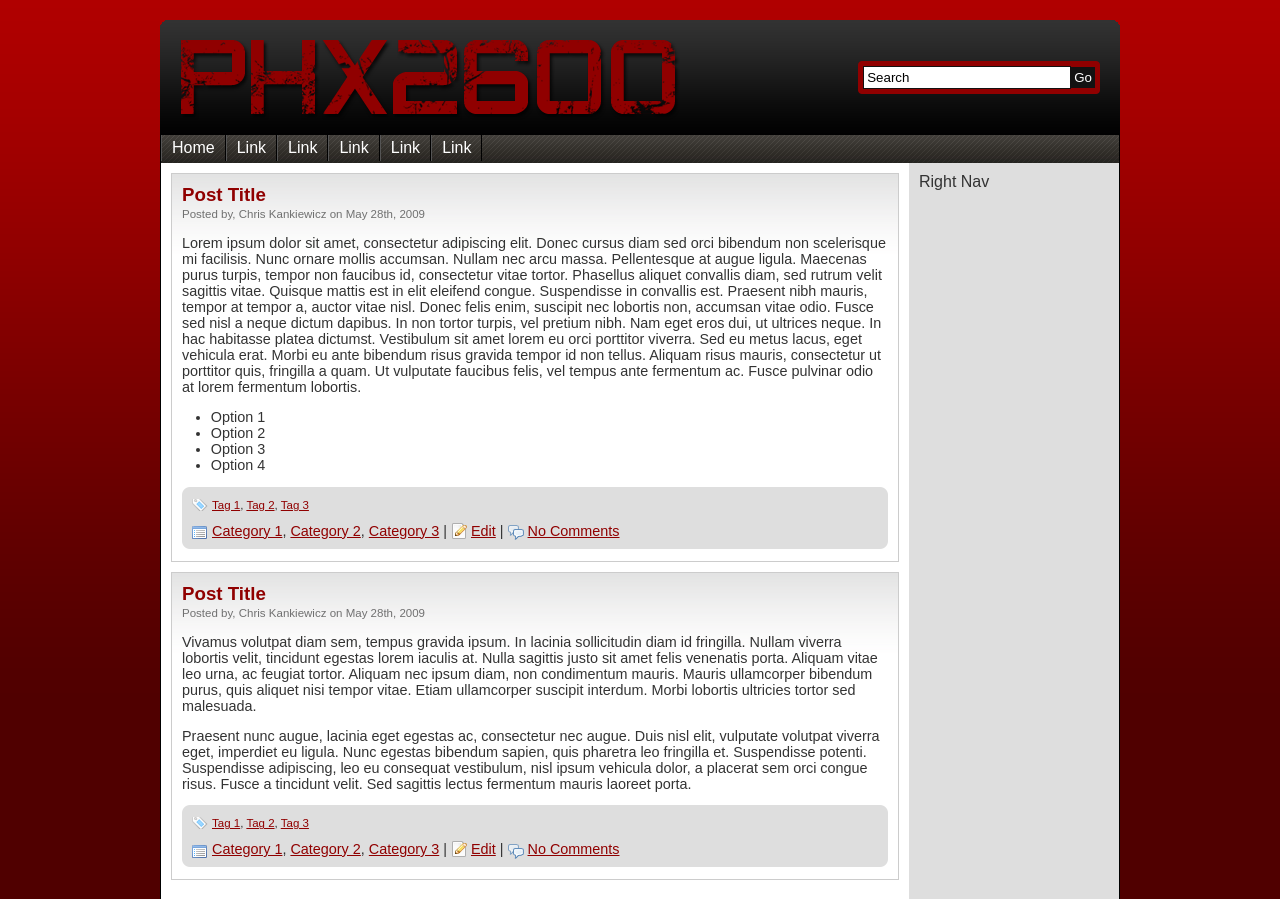
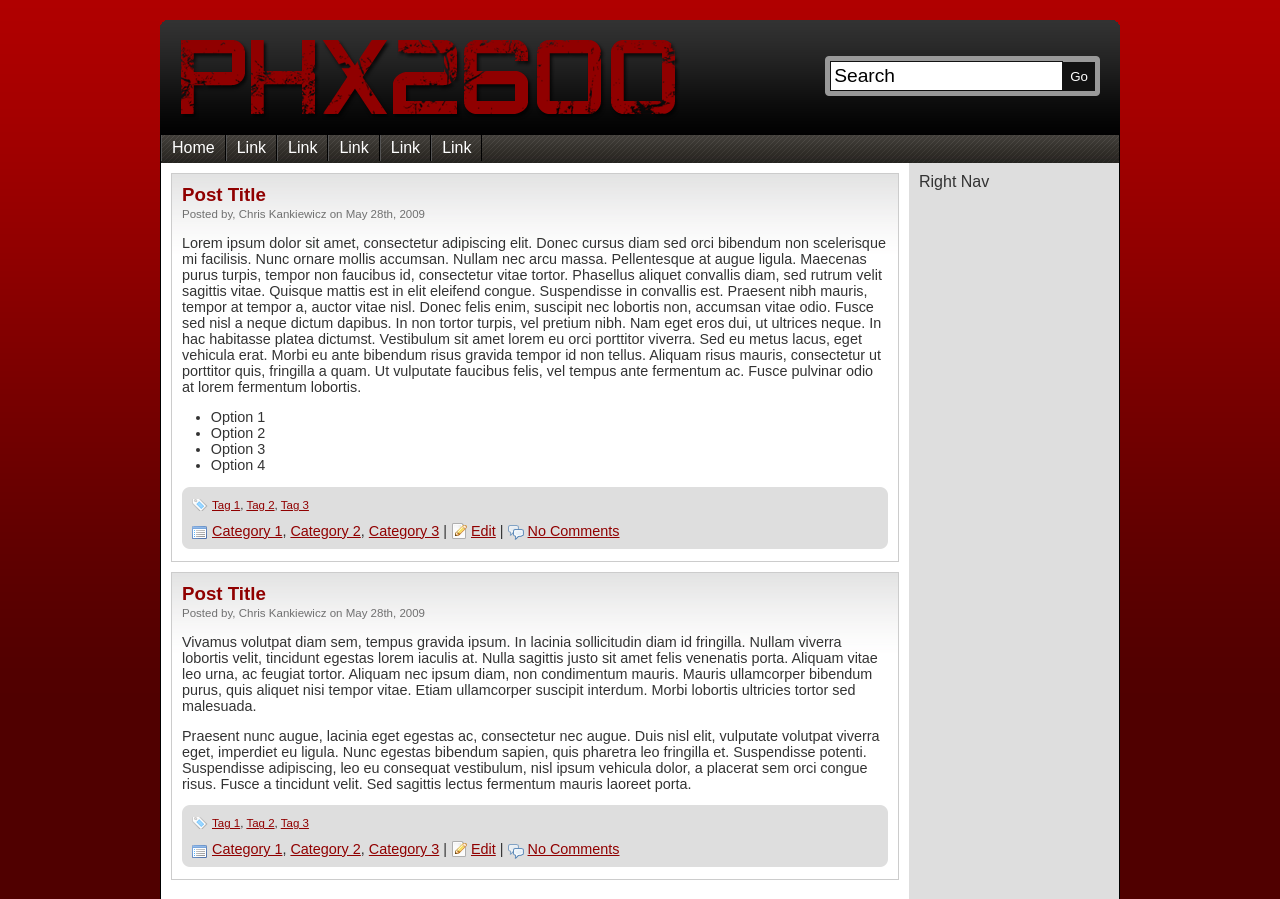
Before and after one commit to PHX2600/wp-phx2600, a PHP site: page / in a window 1280 px wide. Shown: the top 899 px of the page. Run offline with PHP 8.4, Linux system fonts and the light colour scheme.

Commit message:
Enlarged search box and changed border color to gray

```diff
--- a/css/style.css
+++ b/css/style.css
@@ -51,10 +51,10 @@ table {
 }
 
 #search {
-	background-color: #900000;
+	background-color: #999;
 	float: right;
 	height: auto;
-	margin: 25px 0 0;
+	margin: 20px 0 0;
 }
 
 #search-table {
@@ -64,8 +64,9 @@ table {
 
 #search input {
 	border: 1px solid #121212;
+	font-size: 1.2em;
 	padding: 3px;
-	width: 200px;
+	width: 225px;
 }
 
 #search button {
@@ -73,7 +74,7 @@ table {
 	border: 1px solid #121212;
 	color: #FFF;
 	cursor: pointer;
-	padding: 2px;
+	padding: 6px;
 }
 
 
```
